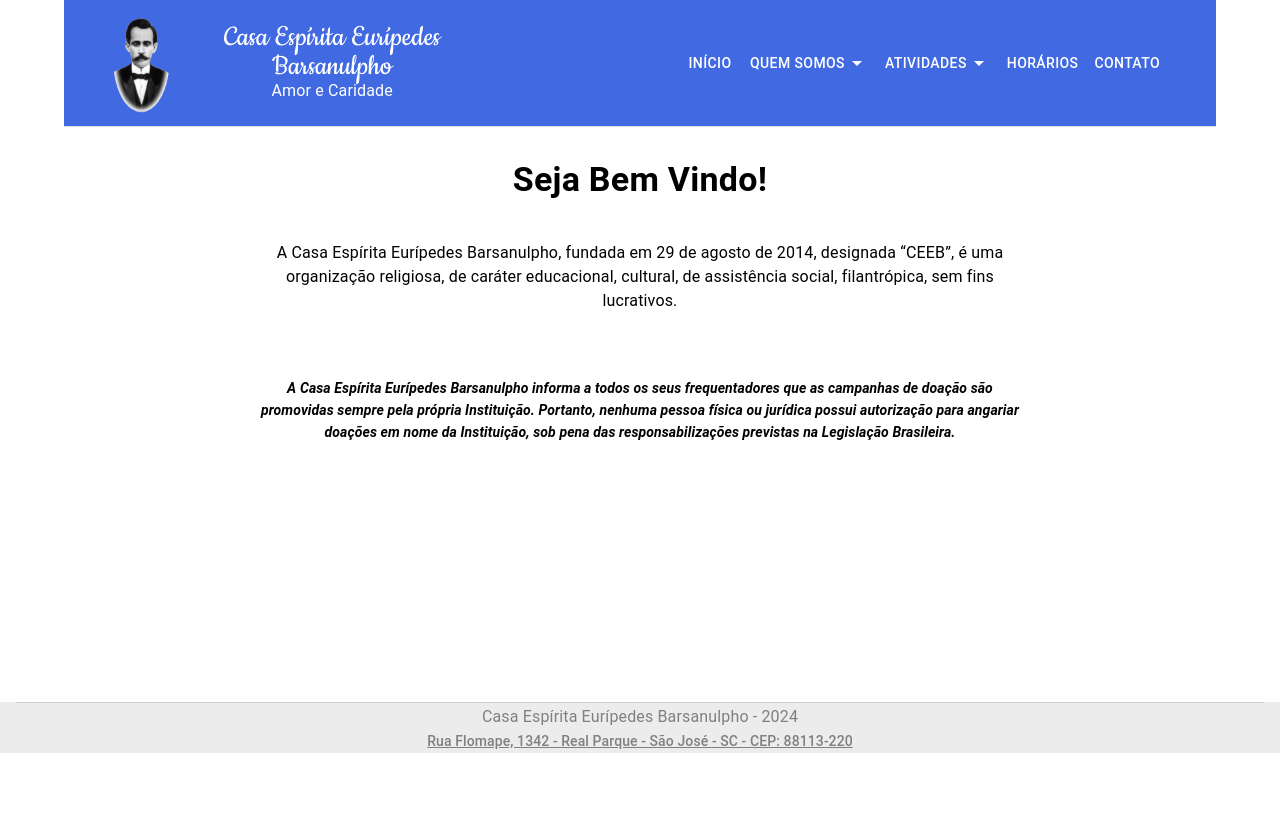
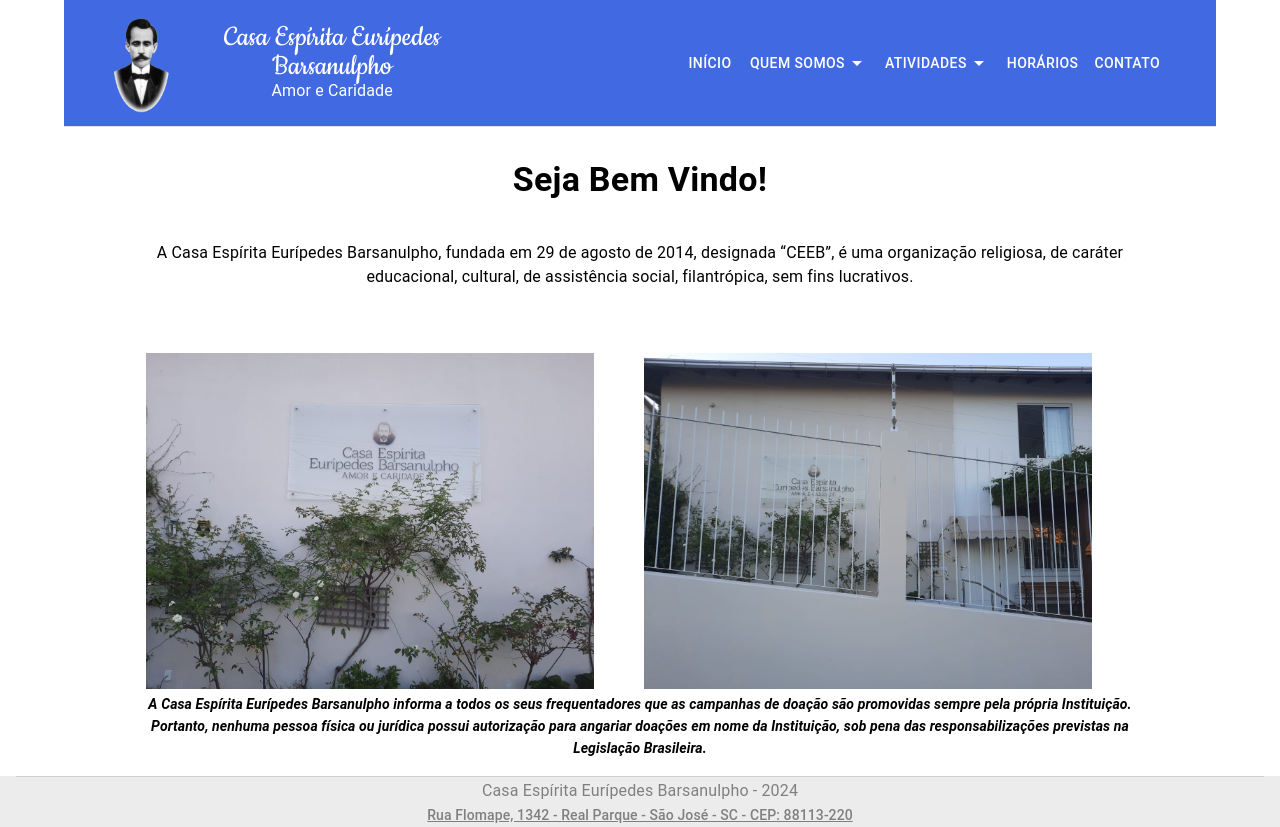
Before and after one commit to guimaraes-darlan/ceeb-site, a Next.js app: page / in a window 1280 px wide. Before the commit the page ends 800 px from the top, so only its background shows below. Built offline with nearby package versions, Linux system fonts and the light colour scheme.

Commit message:
feat: add images

```diff
--- a/src/app/cirurgias/cirurgias.tsx
+++ b/src/app/cirurgias/cirurgias.tsx
@@ -25,7 +25,7 @@
       >
         <Typography align="justify">
           Os <b>procedimentos espirituais</b> têm por objetivo a realização de
-          <b>cirurgias espirituais</b> visando auxiliar o tratamento
+          <b> cirurgias espirituais</b> visando auxiliar o tratamento
           psíquico-clínico-espiritual de todo aquele que apresentar estas
           necessidades.
         </Typography>
--- a/src/app/estatuto/estatuto.tsx
+++ b/src/app/estatuto/estatuto.tsx
@@ -25,10 +25,10 @@
         <p style={{ display: "flex", justifyContent: "center" }}>
           <strong>ESTATUTO DA CASA ESPÍRITA EURÍPEDES BARSANULPHO</strong>
         </p>
-        <p style={{ display: "flex", justifyContent: "center" }}>
+        <p style={{ display: "flex" }}>
           <strong>CAPÍTULO I</strong>
         </p>
-        <p style={{ display: "flex", justifyContent: "center" }}>
+        <p style={{ display: "flex" }}>
           <strong>Da Denominação, Duração, Fins e Sede</strong>
         </p>
         <p>
--- a/src/app/home-page.tsx
+++ b/src/app/home-page.tsx
@@ -1,7 +1,8 @@
 "use client";
 
 import { Metadata } from "next";
-import { Box, Container, Typography } from "@mui/material";
+import { Box, Container, Grid, Typography } from "@mui/material";
+import Image from "next/image";
 
 export default function HomePage() {
   return (
@@ -22,7 +23,7 @@
         sx={{
           width: {
             sx: "100%",
-            md: "70%",
+            md: "90%",
           },
         }}
       >
@@ -33,6 +34,26 @@
           lucrativos.
         </Typography>
         <Container sx={{ height: "4rem" }} />
+        <Grid container spacing={1}>
+          <Grid item xs={12} sm={6} md={6}>
+            <Image
+              src="/images/image-01.jpeg"
+              alt="img1"
+              width={128 * 3.5}
+              height={96 * 3.5}
+              style={{ paddingRight: "1rem" }}
+            />
+          </Grid>
+          <Grid item xs={12} sm={6} md={6}>
+            <Image
+              src="/images/image-02.jpeg"
+              alt="img1"
+              width={128 * 3.5}
+              height={96 * 3.5}
+            />
+          </Grid>
+        </Grid>
+
         <Typography
           align="center"
           variant="h6"
```
Also changed, not shown: public/images/image-01.jpeg (added), public/images/image-02.jpeg (added).
